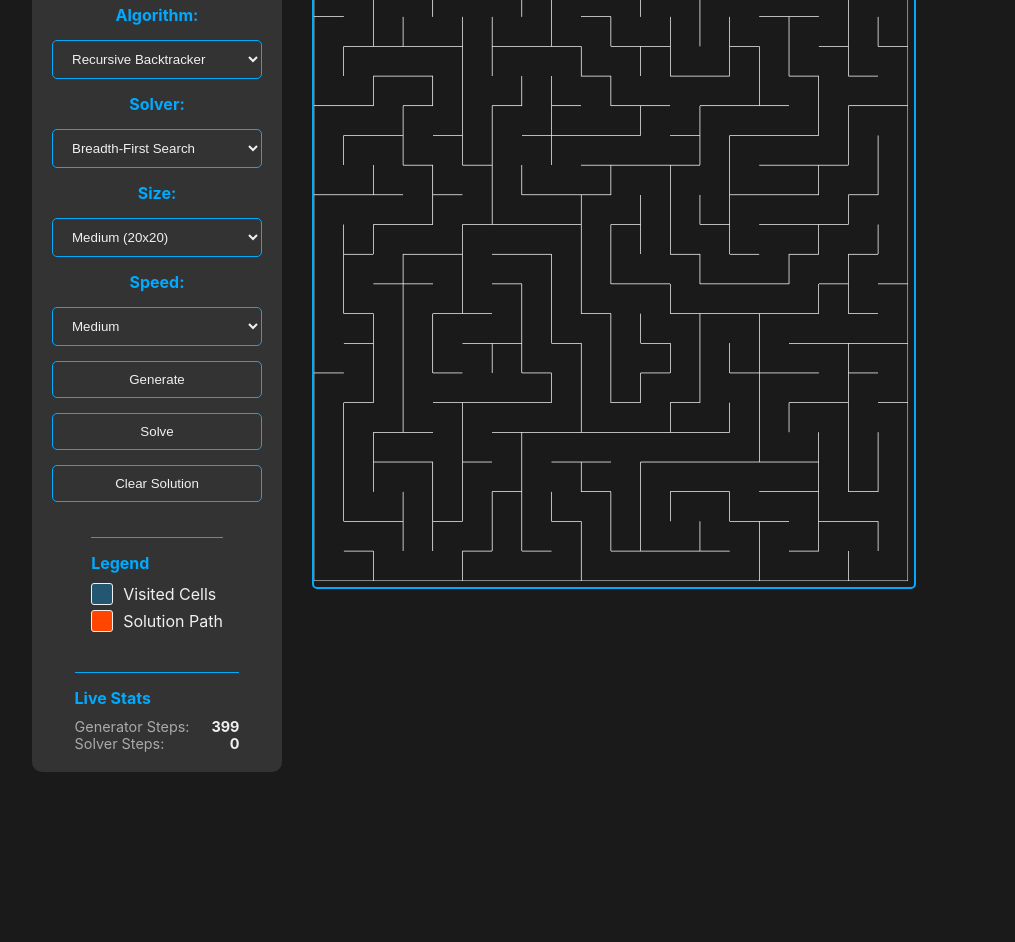
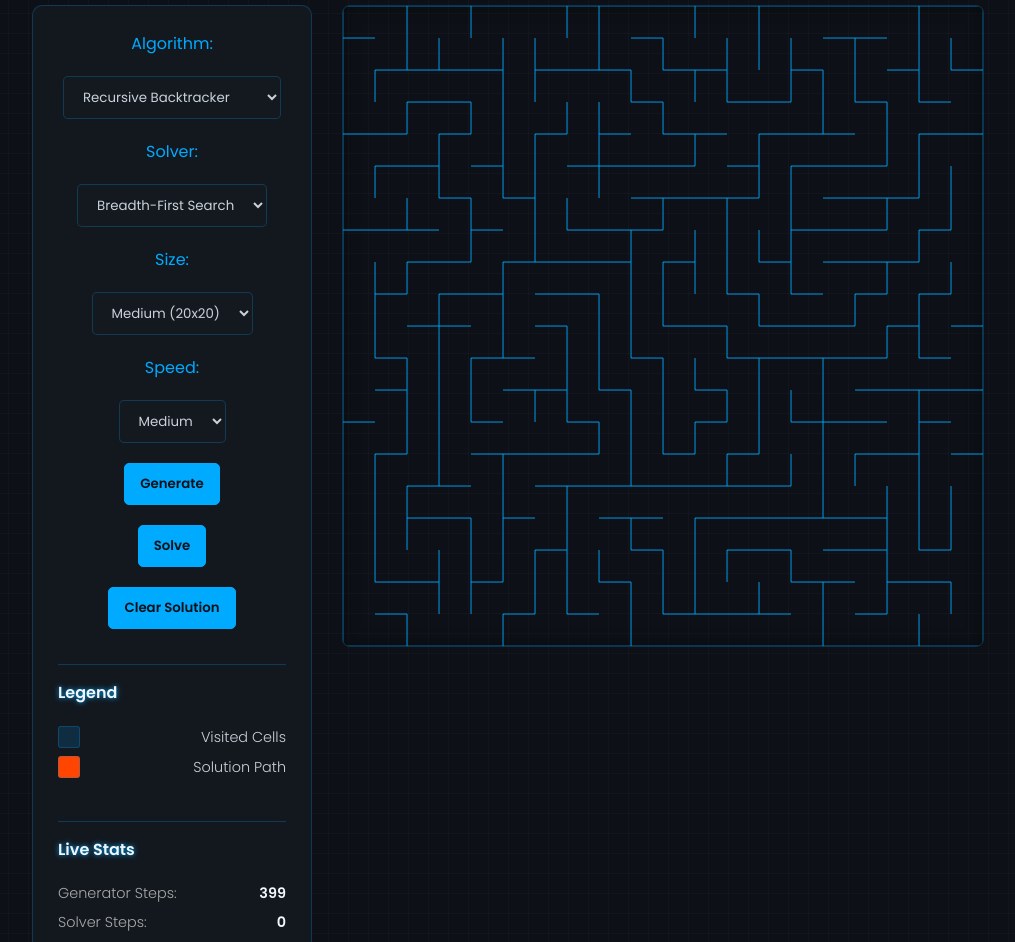
Before and after one commit to Lenni0451/MazeSite, a plain HTML site: page playground.html in a window 1280 px wide. Shown: the part 247-1189 px from the top of the page, without its empty margins (32-1047 px from the left). Before the commit the page ends 1089 px from the top, so only its background shows below. Drawn offline with Linux system fonts and the light colour scheme.

Commit message:
Redesign site and fix some visual bugs

```diff
--- a/css/style.css
+++ b/css/style.css
@@ -1,61 +1,82 @@
+/* --- Google Font Import --- */
+@import url('https://fonts.googleapis.com/css2?family=Poppins:wght@300;400;600&display=swap');
+
+/* --- Root Variables (New Theme) --- */
 :root {
-    --background-color: #1a1a1a;
-    --text-color: #f0f0f0;
-    --primary-color: #00aaff;
-    --secondary-color: #333;
-    --wall-color: #f0f0f0;
-    --path-color: #1a1a1a;
-    --solution-color: #ff4500;
-    --visited-color: rgba(0, 170, 255, 0.3);
+    --background-color: #0D1117; /* Dark Navy Blue */
+    --primary-glow: #00aaff;
+    --secondary-glow: #ff4500; /* Accent Orange */
+    --text-color: #c9d1d9;
+    --text-light: #f0f6fc;
+    --border-color: rgba(13, 135, 204, 0.3);
+    --container-bg: rgba(22, 27, 34, 0.8);
+
+    --wall-color: var(--primary-glow);
+    --path-color: transparent; /* Path is the absence of walls */
+    --solution-color: var(--secondary-glow);
+    --visited-color: rgba(0, 170, 255, 0.15); /* Slightly reduced alpha */
 }
 
+/* --- General Body & Typography --- */
 body {
     background-color: var(--background-color);
     color: var(--text-color);
-    font-family: -apple-system, BlinkMacSystemFont, "Segoe UI", Roboto, Helvetica, Arial, sans-serif;
+    font-family: 'Poppins', sans-serif;
+    font-weight: 300;
     margin: 0;
-    display: flex;
-    flex-direction: column;
-    align-items: center;
+    background-image: linear-gradient(rgba(255, 255, 255, 0.02) 1px, transparent 1px), linear-gradient(90deg, rgba(255, 255, 255, 0.02) 1px, transparent 1px);
+    background-size: 20px 20px;
 }
 
+/* --- Header & Navigation --- */
 header {
     width: 100%;
     text-align: center;
-    padding: 20px 0;
-    border-bottom: 1px solid var(--secondary-color);
+    padding: 25px 0;
+    border-bottom: 1px solid var(--border-color);
+    background: linear-gradient(180deg, rgba(22, 27, 34, 0.5) 0%, rgba(22, 27, 34, 0) 100%);
+}
+
+header h1 {
+    color: var(--text-light);
+    font-weight: 600;
+    letter-spacing: 1px;
+    text-shadow: 0 0 8px var(--primary-glow);
 }
 
 nav {
-    margin-top: 10px;
+    margin-top: 15px;
 }
 
 nav a {
     color: var(--text-color);
     text-decoration: none;
     margin: 0 15px;
-    padding: 5px 10px;
+    padding: 8px 15px;
     border-radius: 5px;
-    transition: background-color 0.3s;
+    transition: all 0.3s ease;
+    border: 1px solid transparent;
 }
 
-nav a.active, nav a:hover {
-    background-color: var(--primary-color);
-    color: var(--background-color);
+nav a:hover {
+    color: var(--text-light);
+    border-color: var(--border-color);
+    text-shadow: 0 0 5px var(--primary-glow);
 }
 
+nav a.active {
+    color: var(--text-light);
+    background-color: var(--primary-glow);
+    box-shadow: 0 0 10px var(--primary-glow);
+    border-color: var(--primary-glow);
+}
+
+/* --- Main Content & Containers --- */
 main {
     width: 90%;
-    max-width: 1200px;
-    margin-top: 20px;
+    max-width: 1300px;
+    margin: 30px auto 0;
     padding-bottom: 50px;
-}
-
-canvas {
-    background-color: var(--path-color);
-    border: 2px solid var(--primary-color);
-    border-radius: 5px;
-    margin-top: 20px;
 }
 
 .controls {
@@ -63,77 +84,84 @@ canvas {
     gap: 20px;
     align-items: center;
     margin-bottom: 20px;
+    flex-wrap: wrap;
 }
 
+/* --- Cards & Grid Items --- */
+.algorithm-card, .compare-item, #playground-container .controls {
+    background-color: var(--container-bg);
+    border: 1px solid var(--border-color);
+    border-radius: 10px;
+    padding: 25px;
+    backdrop-filter: blur(5px);
+    transition: all 0.3s ease;
+}
+
+.algorithm-card:hover, .compare-item:hover {
+    border-color: var(--primary-glow);
+    box-shadow: 0 0 15px var(--border-color);
+}
+
+.algorithm-card h3, .compare-item h4, #playground-container h4, #legend h4, #stats-container h4 {
+    margin-top: 0;
+    color: var(--text-light);
+    font-weight: 600;
+    text-shadow: 0 0 5px var(--primary-glow);
+}
+
+/* --- Buttons & Inputs --- */
 button, select {
-    background-color: var(--secondary-color);
+    background-color: var(--container-bg);
     color: var(--text-color);
-    border: 1px solid var(--primary-color);
+    border: 1px solid var(--border-color);
     padding: 10px 15px;
     border-radius: 5px;
     cursor: pointer;
-    transition: background-color 0.3s;
+    transition: all 0.3s ease;
+    font-family: 'Poppins', sans-serif;
 }
 
 button:hover, select:hover {
-    background-color: var(--primary-color);
-    color: var(--background-color);
+    border-color: var(--primary-glow);
+    color: var(--text-light);
 }
 
-#overview-container {
-    display: grid;
-    grid-template-columns: repeat(auto-fit, minmax(500px, 1fr));
-    gap: 20px;
+button {
+    background-color: var(--primary-glow);
+    color: #0D1117;
+    font-weight: 600;
+    border-color: var(--primary-glow);
 }
 
-.algorithm-card {
-    background-color: var(--secondary-color);
-    padding: 20px;
-    border-radius: 10px;
+button:hover {
+    box-shadow: 0 0 10px var(--primary-glow);
 }
 
-.algorithm-card h3 {
-    margin-top: 0;
-    color: var(--primary-color);
+/* --- Canvas & Maze --- */
+canvas {
+    background-color: var(--path-color);
+    border: 1px solid var(--border-color);
+    border-radius: 8px;
+    margin-top: 20px;
+    box-shadow: inset 0 0 15px rgba(0,0,0,0.5);
 }
 
-.mini-playground {
-    display: flex;
-    flex-direction: column;
-    align-items: center;
-    gap: 10px;
+.mini-playground canvas {
+    display: block;
+    margin: 20px auto 15px auto;
+}
+
+/* --- Specific Layouts --- */
+#overview-container, .solver-race-grid {
+    display: grid;
+    grid-template-columns: repeat(auto-fit, minmax(400px, 1fr));
+    gap: 25px;
 }
 
 #compare-grid {
     display: grid;
-    grid-template-columns: repeat(3, 1fr);
-    gap: 15px;
-}
-
-.solver-race-grid {
-    display: grid;
     grid-template-columns: repeat(auto-fit, minmax(350px, 1fr));
-    gap: 20px;
-}
-
-.compare-item {
-    background-color: var(--secondary-color);
-    padding: 20px;
-    border-radius: 10px;
-    text-align: center;
-}
-
-.compare-item h4 {
-    margin-top: 0;
-    margin-bottom: 15px;
-    color: var(--primary-color);
-}
-
-.compare-item p {
-    margin-top: 10px;
-    margin-bottom: 0;
-    font-size: 0.9em;
-    text-align: center;
+    gap: 25px;
 }
 
 .compare-item canvas {
@@ -145,7 +173,7 @@ button:hover, select:hover {
 
 #playground-container {
     display: grid;
-    grid-template-columns: 250px 1fr;
+    grid-template-columns: 280px 1fr;
     gap: 30px;
     align-items: start;
 }
@@ -153,74 +181,44 @@ button:hover, select:hover {
 #playground-container .controls {
     display: flex;
     flex-direction: column;
-    gap: 15px;
-    background-color: var(--secondary-color);
-    padding: 20px;
-    border-radius: 10px;
+    gap: 20px;
 }
 
 #playground-container .controls label {
-    font-weight: bold;
-    color: var(--primary-color);
-}
-
-#playground-container .controls select,
-#playground-container .controls button {
-    width: 100%;
+    font-weight: 400;
+    color: var(--primary-glow);
 }
 
 #playground-container #maze-canvas {
     width: 100%;
     height: auto;
     aspect-ratio: 1 / 1;
-    max-width: 75vh; /* Max height to fit viewport */
-    max-height: 75vh;
+    max-width: 80vh;
+    max-height: 80vh;
     margin: 0;
 }
 
-#legend {
-    margin-top: 20px;
+/* --- Legend & Stats --- */
+#legend, #stats-container {
+    width: 100%;
+    margin-top: 15px;
     padding-top: 15px;
-    border-top: 1px solid var(--primary-color);
+    border-top: 1px solid var(--border-color);
 }
 
-#legend h4 {
-    margin-top: 0;
-    margin-bottom: 10px;
-    color: var(--primary-color);
-}
-
-.legend-item {
+.legend-item, .stats-item {
     display: flex;
+    justify-content: space-between;
     align-items: center;
-    gap: 10px;
-    margin-bottom: 5px;
+    font-size: 0.9em;
+    margin-bottom: 8px;
 }
 
 .legend-color {
     width: 20px;
     height: 20px;
-    border: 1px solid var(--text-color);
+    border: 1px solid var(--border-color);
     border-radius: 3px;
-}
-
-#stats-container {
-    margin-top: 20px;
-    padding-top: 15px;
-    border-top: 1px solid var(--primary-color);
-}
-
-#stats-container h4 {
-    margin-top: 0;
-    margin-bottom: 10px;
-    color: var(--primary-color);
-}
-
-.stats-item {
-    display: flex;
-    justify-content: space-between;
-    align-items: center;
-    font-size: 0.9em;
 }
 
 .stats-item span:first-child {
@@ -228,7 +226,8 @@ button:hover, select:hover {
 }
 
 .stats-item span:last-child {
-    font-weight: bold;
+    font-weight: 600;
     min-width: 50px;
     text-align: right;
+    color: var(--text-light);
 }
--- a/js/main.js
+++ b/js/main.js
@@ -77,6 +77,7 @@ algorithms.forEach((algo, index) => {
     const buttonContainer = document.createElement('div');
     buttonContainer.style.display = 'flex';
     buttonContainer.style.gap = '10px';
+    buttonContainer.style.justifyContent = 'center';
     playground.appendChild(buttonContainer);
 
     const generateBtn = document.createElement('button');
--- a/js/playground.js
+++ b/js/playground.js
@@ -88,10 +88,11 @@ function generateMaze() {
 
     // Responsive canvas sizing
     const canvasContainer = canvas.parentElement;
-    const canvasWidth = canvasContainer.clientWidth;
-    canvas.width = canvasWidth;
-    canvas.height = canvasWidth;
-    const cellSize = Math.floor(canvasWidth / size);
+    const availableWidth = canvasContainer.clientWidth;
+    const cellSize = Math.floor(availableWidth / size);
+    const canvasSize = size * cellSize;
+    canvas.width = canvasSize;
+    canvas.height = canvasSize;
 
     grid = new Grid(size, size);
     renderer = new Renderer(grid, ctx, cellSize);
--- a/playground.html
+++ b/playground.html
@@ -4,6 +4,9 @@
     <meta charset="UTF-8">
     <meta name="viewport" content="width=device-width, initial-scale=1.0">
     <title>Playground</title>
+    <link rel="preconnect" href="https://fonts.googleapis.com">
+    <link rel="preconnect" href="https://fonts.gstatic.com" crossorigin>
+    <link href="https://fonts.googleapis.com/css2?family=Poppins:wght@300;400;600&display=swap" rel="stylesheet">
     <link rel="stylesheet" href="css/style.css">
 </head>
 <body>
```
Also changed, not shown: compare.html (+3 -0 lines), index.html (+3 -0 lines), js/solver-race.js (+5 -4 lines), solver-race.html (+3 -0 lines).
